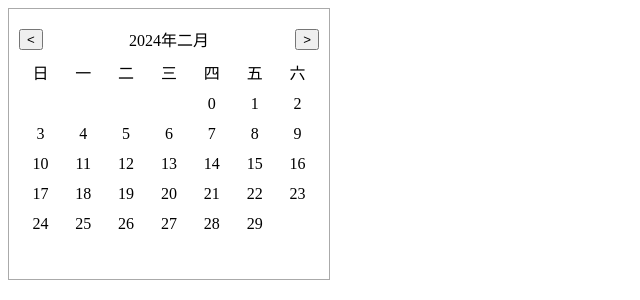
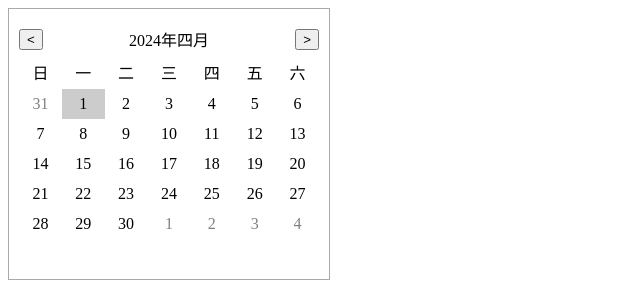
Before and after one commit to lilinji-TT/lin, a React (Create React App) app in the folder lin/: page / in a window 1280 px wide. Shown: the top 300 px of the page, without its empty margins (0-640 px from the left). Built offline with nearby package versions, Linux system fonts and the light colour scheme.

Commit message:
feature: complete the DatePicker component

```diff
--- a/lin/src/App.tsx
+++ b/lin/src/App.tsx
@@ -1,4 +1,4 @@
-import { useState } from "react";
+import React, { useEffect, useImperativeHandle, useRef, useState } from "react";
 import "./index.css";
 
 interface CalendarProps {
@@ -6,12 +6,34 @@ interface CalendarProps {
   onChange?: (date: Date) => void;
 }
 
-function Calendar({ value = new Date(), onChange }: CalendarProps) {
+interface CalendarRef {
+  getDate: () => Date;
+  setDate: (date: Date) => void;
+}
+
+const InternalCalendar: React.ForwardRefRenderFunction<
+  CalendarRef,
+  CalendarProps
+> = (props, ref) => {
+  const { value = new Date(), onChange } = props;
+
   const [date, setDate] = useState(value);
+
+  useImperativeHandle(ref, () => {
+    return {
+      getDate() {
+        return date;
+      },
+      setDate(date: Date) {
+        setDate(date);
+      },
+    };
+  });
 
   const handlePrevMonth = () => {
     setDate(new Date(date.getFullYear(), date.getMonth() - 1, 1));
   };
+
   const handleNextMonth = () => {
     setDate(new Date(date.getFullYear(), date.getMonth() + 1, 1));
   };
@@ -32,6 +54,7 @@ function Calendar({ value = new Date(), onChange }: CalendarProps) {
   ];
 
   const daysOfMonth = (year: number, month: number) => {
+    /** new Date()， 传入的month取值为0-11 */
     return new Date(year, month + 1, 0).getDate();
   };
 
@@ -39,24 +62,39 @@ function Calendar({ value = new Date(), onChange }: CalendarProps) {
     return new Date(year, month, 1).getDay();
   };
 
-  const RenderDays = () => {
+  const lastDateOfLastMonth = (year: number, month: number) => {
+    return new Date(year, month, 0).getDate();
+  };
+
+  const lastDayOfLastMonth = (year: number, month: number) => {
+    return new Date(year, month + 1, 0).getDay();
+  };
+
+  const renderDays = () => {
     const days = [];
 
     const daysCount = daysOfMonth(date.getFullYear(), date.getMonth());
     const firstDay = firstDayOfMonth(date.getFullYear(), date.getMonth());
-
+    const lastDate = lastDateOfLastMonth(date.getFullYear(), date.getMonth());
+    const lastDay = lastDayOfLastMonth(date.getFullYear(), date.getMonth());
+    // 上个月的
     for (let i = 0; i < firstDay; i++) {
-      days.push(<div key={`empty-${i}`} className="empty"></div>);
+      days.push(
+        <div key={`gray-${i}`} className="gray">
+          {lastDate - firstDay + i + 1}
+        </div>
+      );
     }
 
-    for (let i = 0; i <= daysCount; i++) {
+    // 这个月
+    for (let i = 1; i <= daysCount; i++) {
       const clickHandler = onChange?.bind(
         null,
         new Date(date.getFullYear(), date.getMonth(), i)
       );
       if (i === date.getDate()) {
         days.push(
-          <div key={`day-${i}`} className="day selected" onClick={clickHandler}>
+          <div key={i} className="day selected" onClick={clickHandler}>
             {i}
           </div>
         );
@@ -67,6 +105,15 @@ function Calendar({ value = new Date(), onChange }: CalendarProps) {
           </div>
         );
       }
+    }
+
+    // 下个月的
+    for (let i = 1; i < 7 - lastDay; i++) {
+      days.push(
+        <div key={`next-month-${i}`} className="gray">
+          {i}
+        </div>
+      );
     }
 
     return days;
@@ -89,10 +136,32 @@ function Calendar({ value = new Date(), onChange }: CalendarProps) {
         <div className="day">四</div>
         <div className="day">五</div>
         <div className="day">六</div>
-        <RenderDays />
+        {renderDays()}
       </div>
     </div>
   );
+};
+
+const Calendar = React.forwardRef(InternalCalendar);
+
+function Test() {
+  const calendarRef = useRef<CalendarRef>(null);
+
+  useEffect(() => {
+    console.log(calendarRef.current?.getDate().toLocaleDateString());
+
+    setTimeout(() => {
+      calendarRef.current?.setDate(new Date(2024, 3, 1));
+    }, 3000);
+  }, []);
+
+  return (
+    <div>
+      {/* <Calendar value={new Date('2023-3-1')} onChange={(date: Date) => {
+        alert(date.toLocaleDateString());
+    }}></Calendar> */}
+      <Calendar ref={calendarRef} value={new Date("2024-8-15")}></Calendar>
+    </div>
+  );
 }
-
-export default Calendar;
+export default Test;
--- a/lin/src/index.css
+++ b/lin/src/index.css
@@ -17,14 +17,19 @@
   flex-wrap: wrap;
 }
 
-.empty,
+.gray,
 .day {
   width: calc(100% / 7);
   text-align: center;
   line-height: 30px;
 }
 
-.day:hover .selected{
+.day:hover,
+.selected {
   background-color: #ccc;
   cursor: pointer;
 }
+
+.gray {
+  color: gray;
+}
--- a/lin/src/index.tsx
+++ b/lin/src/index.tsx
@@ -1,15 +1,15 @@
-import React from 'react';
-import ReactDOM from 'react-dom/client';
-import './index.css';
-import App from './App';
-import reportWebVitals from './reportWebVitals';
+import React from "react";
+import ReactDOM from "react-dom/client";
+import Calendar from "./App";
+import "./index.css";
+import reportWebVitals from "./reportWebVitals";
 
 const root = ReactDOM.createRoot(
-  document.getElementById('root') as HTMLElement
+  document.getElementById("root") as HTMLElement
 );
 root.render(
   <React.StrictMode>
-    <App />
+    <Calendar />
   </React.StrictMode>
 );
 
```
